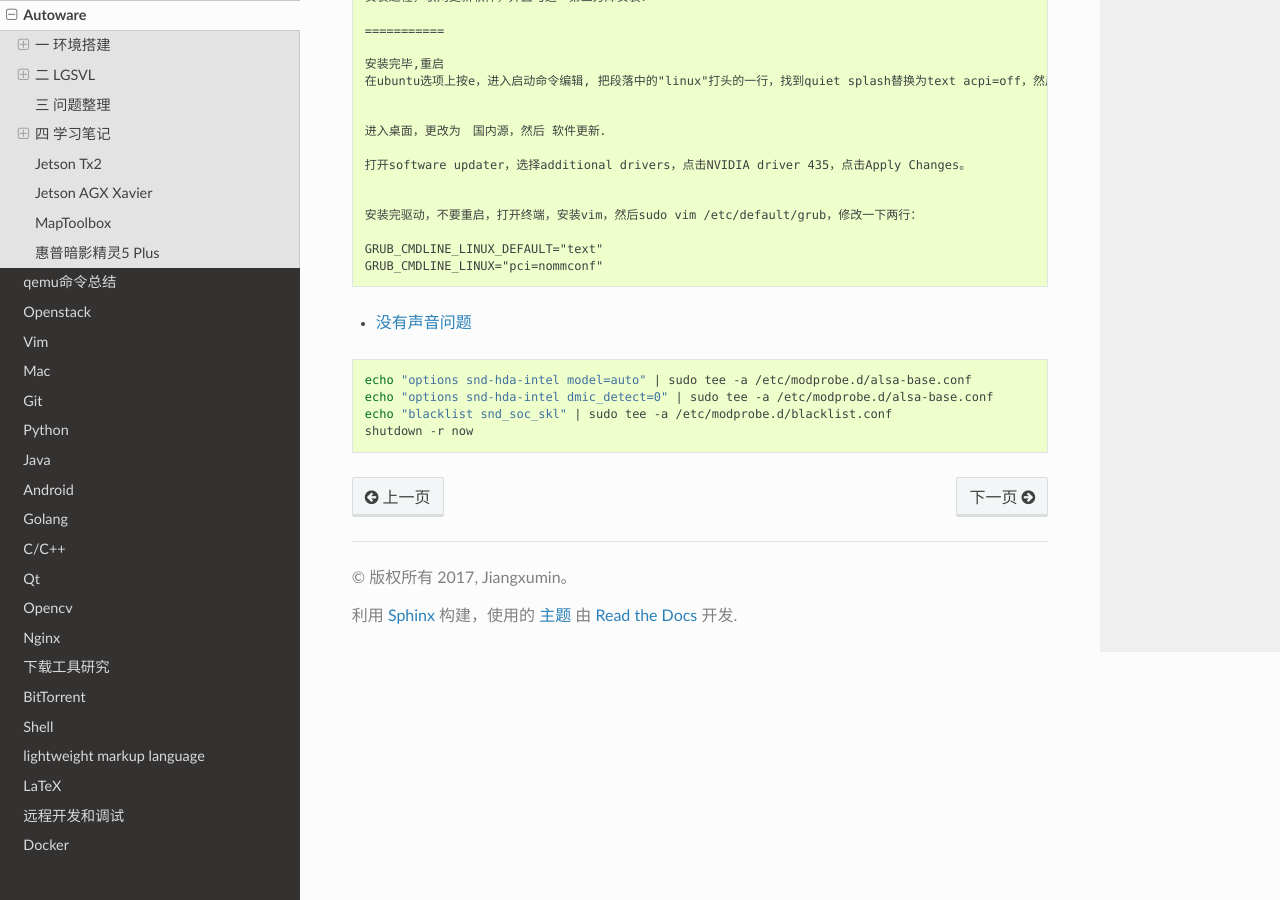
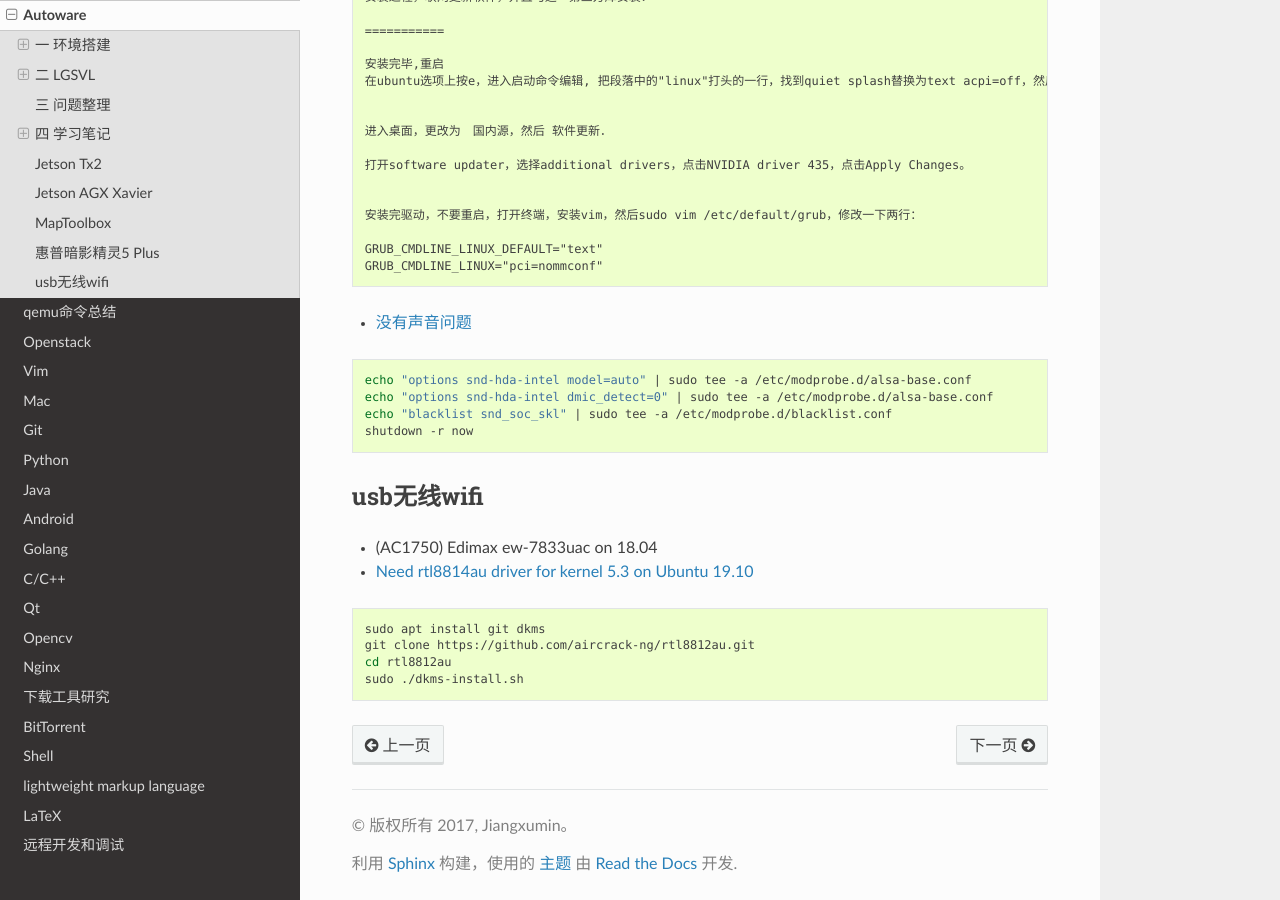
Before and after one commit to my-rds-store/my_space, a Sphinx documentation site: the page built from source/autoware/index.rst, in a window 1280 px wide and 900 px high, scrolled down 22116 px. Built offline with Sphinx 7.4.7 and the Read the Docs theme 2.0.0, drawn with Linux system fonts in a browser that asks for light colours.

Commit message:
update ...

```diff
--- a/source/autoware/index.rst
+++ b/source/autoware/index.rst
@@ -1047,3 +1047,18 @@ kernel  >= 5.5 的 Ubutnu  应该不存在这个问题
     echo "options snd-hda-intel dmic_detect=0" | sudo tee -a /etc/modprobe.d/alsa-base.conf
     echo "blacklist snd_soc_skl" | sudo tee -a /etc/modprobe.d/blacklist.conf
     shutdown -r now
+
+
+usb无线wifi
+-------------------
+
+* (AC1750) Edimax ew-7833uac on 18.04
+
+* `Need rtl8814au driver for kernel 5.3 on Ubuntu 19.10 <https://askubuntu.com/questions/1185952/need-rtl8814au-driver-for-kernel-5-3-on-ubuntu-19-10>`_
+
+.. code-block:: sh
+
+    sudo apt install git dkms
+    git clone https://github.com/aircrack-ng/rtl8812au.git
+    cd rtl8812au
+    sudo ./dkms-install.sh
```
Also changed, not shown: source/index.rst (+9 -0 lines).
